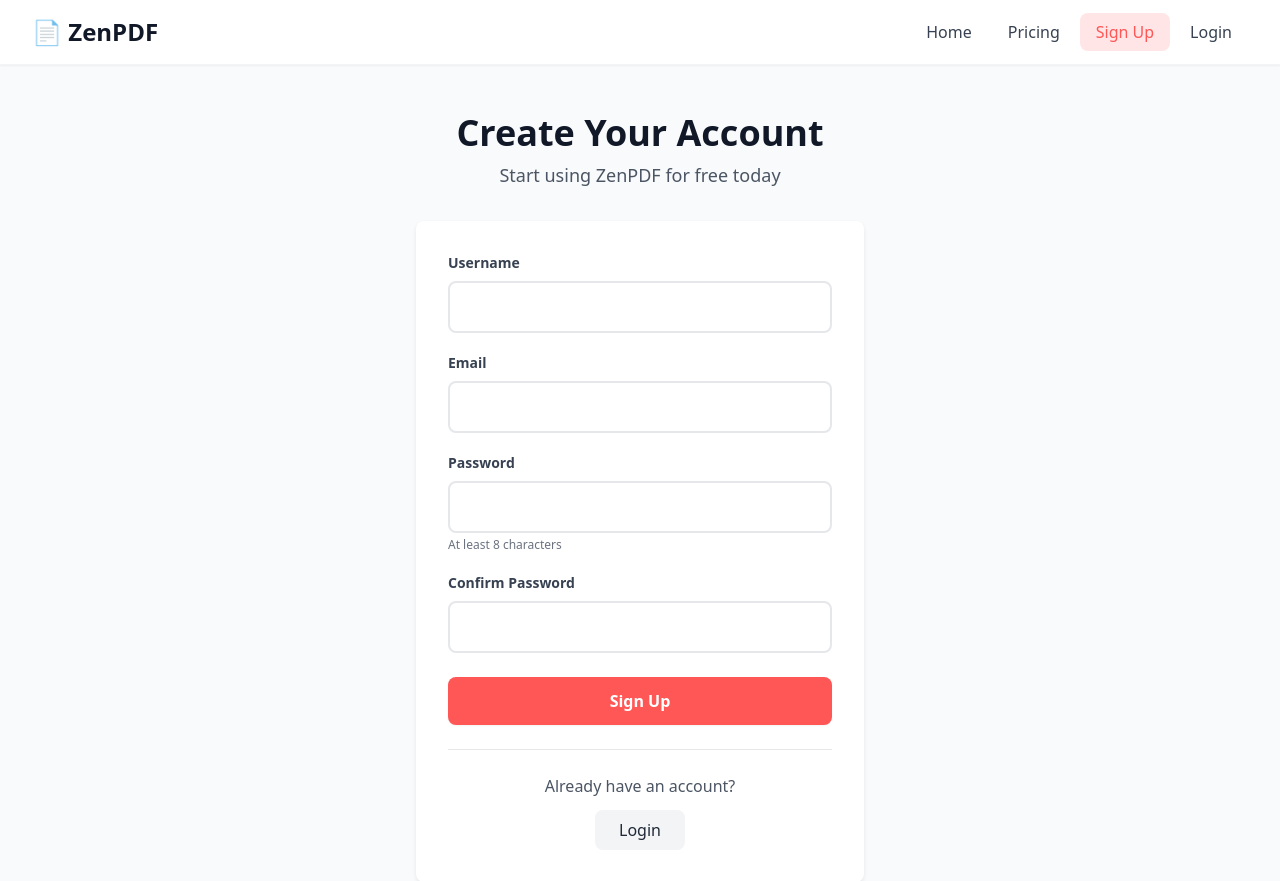
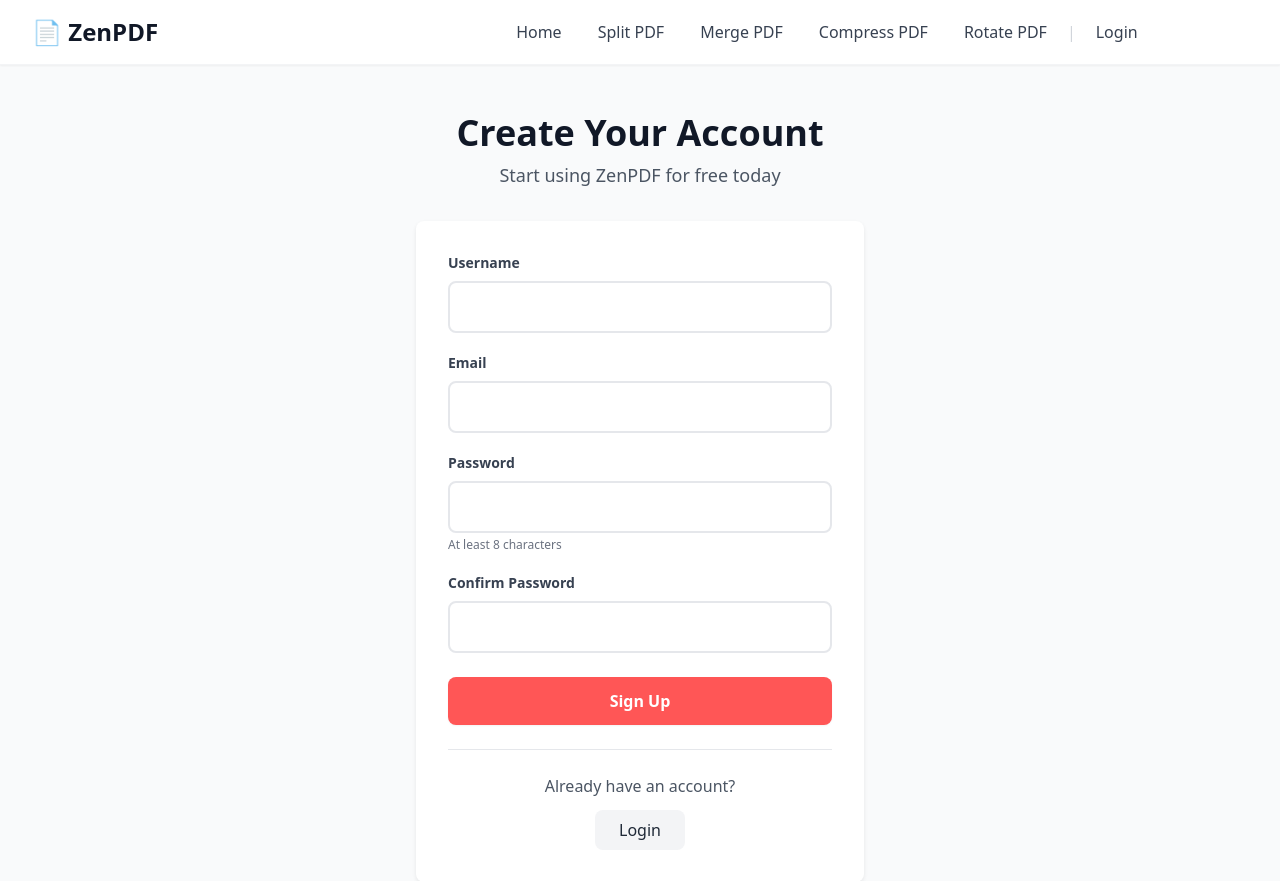
Before and after one commit to zfermi/Zenpdf, a Flask app: page /auth/register in a window 1280 px wide. Shown: the top 881 px of the page. Run offline with Flask 3, Linux system fonts and the light colour scheme.

Commit message:
Unify navigation across login and register pages
- Replace Pricing-focused nav with PDF tools navigation
- Ensure consistent navigation across all pages
- Show all PDF tool links (Split, Merge, Compress, Rotate)
- Remove Pricing link in favor of tool access

🤖 Generated with [Claude Code](https://claude.com/claude-code)

Co-Authored-By: Claude <noreply@anthropic.com>

```diff
--- a/templates/auth/register.html
+++ b/templates/auth/register.html
@@ -13,11 +13,15 @@
         <div class="max-w-7xl mx-auto px-4 sm:px-6 lg:px-8">
             <div class="flex justify-between items-center h-16">
                 <a href="{{ url_for('home') }}" class="text-2xl font-bold text-gray-900 no-underline">📄 ZenPDF</a>
-                <ul class="hidden md:flex space-x-1">
+                <ul class="hidden md:flex space-x-1 items-center">
                     <li><a href="{{ url_for('home') }}" class="px-4 py-2 rounded-lg text-gray-700 hover:bg-gray-100 transition-colors no-underline">Home</a></li>
-                    <li><a href="{{ url_for('pricing') }}" class="px-4 py-2 rounded-lg text-gray-700 hover:bg-gray-100 transition-colors no-underline">Pricing</a></li>
-                    <li><a href="{{ url_for('auth.register') }}" class="px-4 py-2 rounded-lg bg-primary-light text-primary font-medium no-underline">Sign Up</a></li>
+                    <li><a href="{{ url_for('split_pdf') }}" class="px-4 py-2 rounded-lg text-gray-700 hover:bg-gray-100 transition-colors no-underline">Split PDF</a></li>
+                    <li><a href="{{ url_for('merge_pdf') }}" class="px-4 py-2 rounded-lg text-gray-700 hover:bg-gray-100 transition-colors no-underline">Merge PDF</a></li>
+                    <li><a href="{{ url_for('compress_pdf') }}" class="px-4 py-2 rounded-lg text-gray-700 hover:bg-gray-100 transition-colors no-underline">Compress PDF</a></li>
+                    <li><a href="{{ url_for('rotate_pdf') }}" class="px-4 py-2 rounded-lg text-gray-700 hover:bg-gray-100 transition-colors no-underline">Rotate PDF</a></li>
+                    <li><span class="text-gray-300 px-2">|</span></li>
                     <li><a href="{{ url_for('auth.login') }}" class="px-4 py-2 rounded-lg text-gray-700 hover:bg-gray-100 transition-colors no-underline">Login</a></li>
+                    <li><a href="{{ url_for('auth.register') }}" class="px-4 py-2 rounded-lg bg-blue-600 text-white hover:bg-blue-700 transition-colors no-underline">Sign Up</a></li>
                 </ul>
                 <button id="nav-toggle" class="md:hidden flex flex-col gap-1.5 p-2">
                     <span class="w-6 h-0.5 bg-gray-600 transition-all"></span>
@@ -28,9 +32,13 @@
             <!-- Mobile menu -->
             <div id="mobile-menu" class="hidden md:hidden pb-4">
                 <a href="{{ url_for('home') }}" class="block px-4 py-2 rounded-lg text-gray-700 hover:bg-gray-100 transition-colors no-underline mb-1">Home</a>
-                <a href="{{ url_for('pricing') }}" class="block px-4 py-2 rounded-lg text-gray-700 hover:bg-gray-100 transition-colors no-underline mb-1">Pricing</a>
-                <a href="{{ url_for('auth.register') }}" class="block px-4 py-2 rounded-lg bg-primary-light text-primary font-medium no-underline mb-1">Sign Up</a>
-                <a href="{{ url_for('auth.login') }}" class="block px-4 py-2 rounded-lg text-gray-700 hover:bg-gray-100 transition-colors no-underline">Login</a>
+                <a href="{{ url_for('split_pdf') }}" class="block px-4 py-2 rounded-lg text-gray-700 hover:bg-gray-100 transition-colors no-underline mb-1">Split PDF</a>
+                <a href="{{ url_for('merge_pdf') }}" class="block px-4 py-2 rounded-lg text-gray-700 hover:bg-gray-100 transition-colors no-underline mb-1">Merge PDF</a>
+                <a href="{{ url_for('compress_pdf') }}" class="block px-4 py-2 rounded-lg text-gray-700 hover:bg-gray-100 transition-colors no-underline mb-1">Compress PDF</a>
+                <a href="{{ url_for('rotate_pdf') }}" class="block px-4 py-2 rounded-lg text-gray-700 hover:bg-gray-100 transition-colors no-underline mb-1">Rotate PDF</a>
+                <div class="border-t border-gray-200 my-2"></div>
+                <a href="{{ url_for('auth.login') }}" class="block px-4 py-2 rounded-lg text-gray-700 hover:bg-gray-100 transition-colors no-underline mb-1">Login</a>
+                <a href="{{ url_for('auth.register') }}" class="block px-4 py-2 rounded-lg bg-blue-600 text-white hover:bg-blue-700 transition-colors no-underline">Sign Up</a>
             </div>
         </div>
     </nav>
```
Also changed, not shown: templates/auth/login.html (+14 -6 lines).
